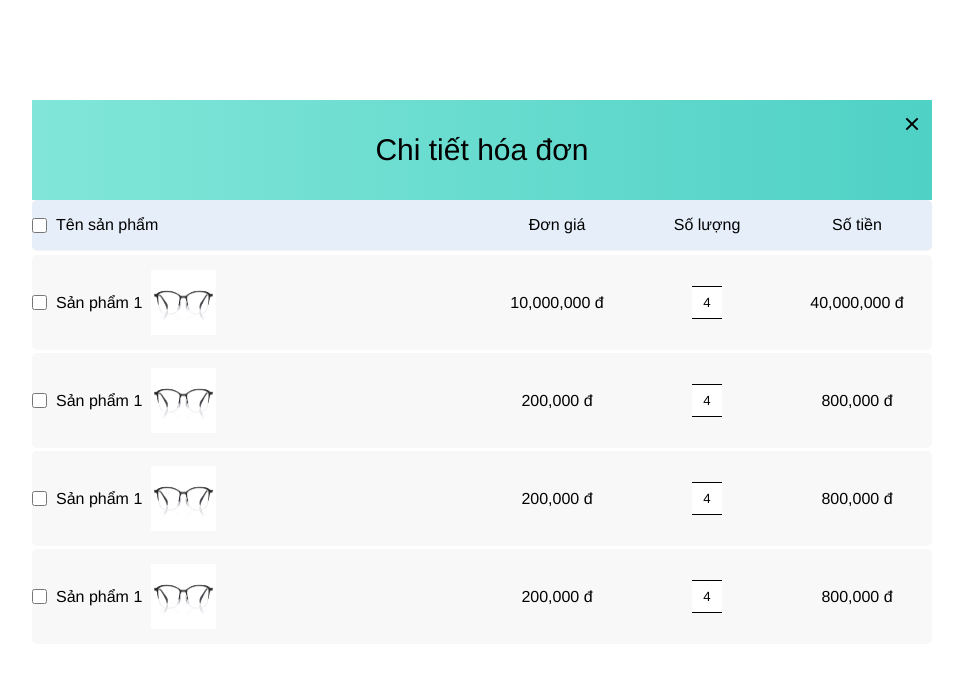
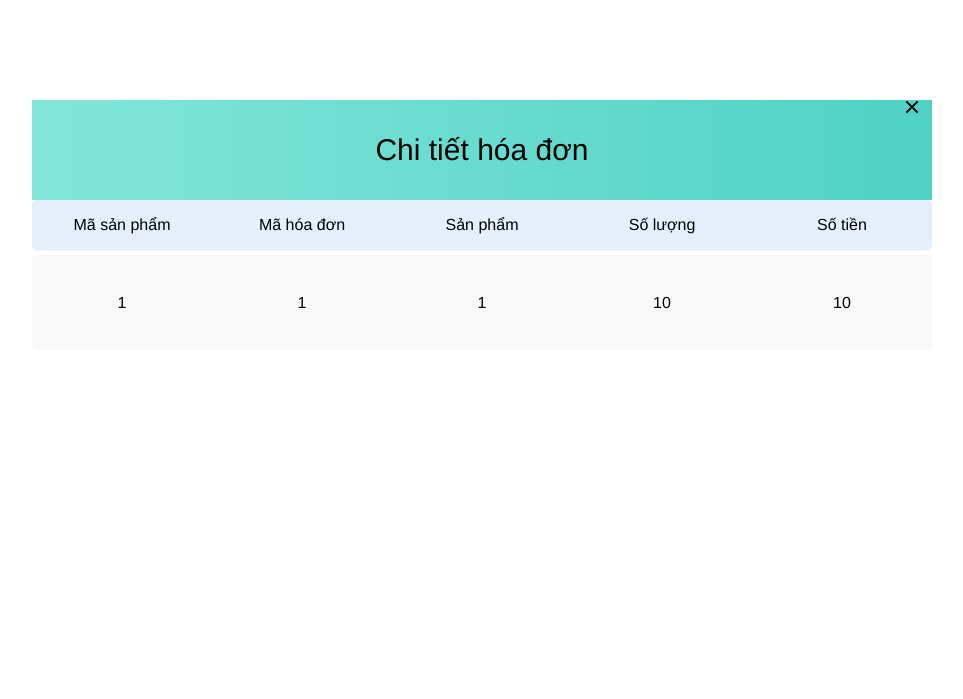
Before and after one commit to ThangVo0308/glasses-shopping-web, a PHP site: page /detailsHistory.php in a window 1280 px wide. Shown: the top 699 px of the page, without its empty margins (158-1121 px from the left). Run offline with PHP 8.4, Linux system fonts and the light colour scheme; tables that the repository leaves empty hold one stand-in row (values such as "Sample post").

Commit message:
fix some stuff

```diff
--- a/FE/css/detailsHistory.css
+++ b/FE/css/detailsHistory.css
@@ -10,64 +10,39 @@
     display: flex;
 }
 
-.header{
+.header {
     display: flex;
-    justify-content: center;
-    box-shadow: 0 1px 1px 0 rgba(0,0,0,.05);
+    justify-content: space-around;
+    box-shadow: 0 1px 1px 0 rgba(0, 0, 0, .05);
     height: 50px;
     background-color: #e5eef9;
     border-radius: 5px;
     margin-bottom: 5px;
-}
-.header div{
-    display: flex;
-    width: 50%;
     align-items: center;
 }
+
+
+.header div {
+    display: flex;
+    width: 100%;
+    align-items: center;
+    justify-content: space-around;
+}
+
 .header input {
     height: 15px;
     width: 15px;
     margin-right: 9px;
 }
-.item {
-    justify-content: space-around;
-    width: 60%;
+
+.item span,
+.item div {
+    flex: 1;
+    text-align: center;
+    padding: 5px;
 }
-#products {
-    width: 100%;
-    display: flex;
-    justify-content: center;
-    flex-direction: column;
-}
-.product{
-    display: flex;
-    justify-content: center;
-    height: 95px;
-    background-color: #f9f8f8;
-    border-radius: 5px;
-    margin-bottom: 3px;
-}
-.product div{
-    display: flex;
-    width: 50%;
-    align-items: center;
-}
-.product input {
-    height: 15px;
-    width: 15px;
-    margin-right: 9px;
-}
-.product img {
-    width: 65px;
-    height: 65px;
-    margin-left: 9px;
-}
-.item span, .item div {
-    width: 100px;
-    justify-content: center;
-    align-items: center;
-    text-align: center;
-}
+
+
 .item button {
     height: 33px;
     width: 25px;
@@ -76,6 +51,7 @@
     border: black 1px solid;
     cursor: pointer;
 }
+
 .item input {
     width: 30px;
     height: 33px;
@@ -85,6 +61,28 @@
     border-top: black 1px solid;
     border-bottom: black 1px solid;
     text-align: center;
+}
+
+.product {
+    display: flex;
+    justify-content: space-around;
+    height: 95px;
+    background-color: #f9f8f8;
+    border-radius: 5px;
+    margin-bottom: 3px;
+}
+
+.product div {
+    display: flex;
+    width: 100%;
+    align-items: center;
+    justify-content: space-around;
+}
+
+.product img {
+    width: 65px;
+    height: 65px;
+    margin-left: 9px;
 }
 
 .modalPlus,
@@ -131,7 +129,7 @@
     float: left;
     width: 40px;
     height: 45px;
-    bottom: 285px;
+    bottom: 302px;
     left: 405px;
 }
 
@@ -171,6 +169,7 @@
 .wc-box .close:hover:before {
     border-color: #FFFFFF;
 }
+
 .modal-header {
     background: linear-gradient(90deg, rgba(129, 230, 217, 1) 0%, rgba(79, 209, 197, 1) 100%);
     height: 100px;
@@ -233,6 +232,6 @@
     padding: 8px;
 }
 
-.modal-param{
-    color:#000;
+.modal-param {
+    color: #000;
 }
--- a/FE/html/detailsHistory.php
+++ b/FE/html/detailsHistory.php
@@ -1,13 +1,3 @@
-<?php
-// $productListTest = json_encode($_GET['data'],true);
-$productList1 = [
-    ['id' => '01', 'name' => 'Sản phẩm 1', 'price' => '10000000', 'image' => 'productDemo.png', 'quantity' => '4'],
-    ['id' => '02', 'name' => 'Sản phẩm 1', 'price' => '200000', 'image' => 'productDemo.png', 'quantity' => '4'],
-    ['id' => '03', 'name' => 'Sản phẩm 1', 'price' => '200000', 'image' => 'productDemo.png', 'quantity' => '4'],
-    ['id' => '04', 'name' => 'Sản phẩm 1', 'price' => '200000', 'image' => 'productDemo.png', 'quantity' => '4'],
-];
-?>
-
 <div class="modalPlus" id="modalPlus">
     <div class="modalContainer">
 
@@ -22,33 +12,28 @@ $productList1 = [
         </header>
 
         <div class="header section-history">
-            <div>
-                <input type="checkbox" name="allChecked" id="allChecked">
-                <span>Tên sản phẩm</span>
-            </div>
             <div class="item">
-                <span>Đơn giá</span>
+                <span>Mã sản phẩm</span>
+                <span>Mã hóa đơn</span>
+                <span>Sản phẩm</span>
                 <span>Số lượng</span>
                 <span>Số tiền</span>
             </div>
         </div>
         <div id="products">
-            <?php foreach ($productList1 as $product) : ?>
-                <div class="product section-history">
-                    <div>
-                        <input type="checkbox" name="checked" id="">
-                        <span><?php echo $product['name']; ?></span>
-                        <img src="../../../images/products/<?php echo $product['image']; ?>" alt="">
-                    </div>
+            <?php
+            require_once("../../BE/BUS/orderItemBUS.php");
+            $orderItemList = orderItemBUS::getInstance()->getAllorderItem();
+            ?>
+            <div id="products">
+                <?php foreach ($orderItemList as $orderItem) : ?>
+                    <div class="product section">
                         <div class="item">
-                        <span><?php echo number_format(intval($product['price'])); ?> đ</span>
-                        <div>
-                            <input id="quantity" type="text" value="<?php echo $product['quantity']; ?>">
-                        </div>
-                        <?php
-                        $totalPrice = intval(str_replace('.', '', $product['price'])) * intval($product['quantity']);
-                        ?>
-                        <span id="totalPrice"><?php echo number_format($totalPrice); ?> đ</span>
+                            <span><?php echo $orderItem['id']; ?></span>
+                            <span class="order"><?php echo $orderItem['order_id']; ?></span>
+                            <span id="product"><?php echo $orderItem['product_id']; ?></span>
+                            <span class="quantity"><?php echo $orderItem['quantity']; ?></span>
+                            <span class="price"><?php echo $orderItem['price']; ?></span>
                         </div>
                     </div>
                 <?php endforeach; ?>
@@ -68,7 +53,7 @@ $productList1 = [
         var closeButton = document.getElementById('closeButton');
 
         closeButton.onclick = function(e) {
-        if (e.target == closeButton.parentElement) {
+            if (e.target == closeButton) {
                 detailsIframe.style.display = 'none';
             }
         }
```
Also changed, not shown: FE/css/historyCart.css (+36 -56 lines), FE/html/historyCart.php (+19 -13 lines). Lines whose indentation alone changed are shown as unchanged.
